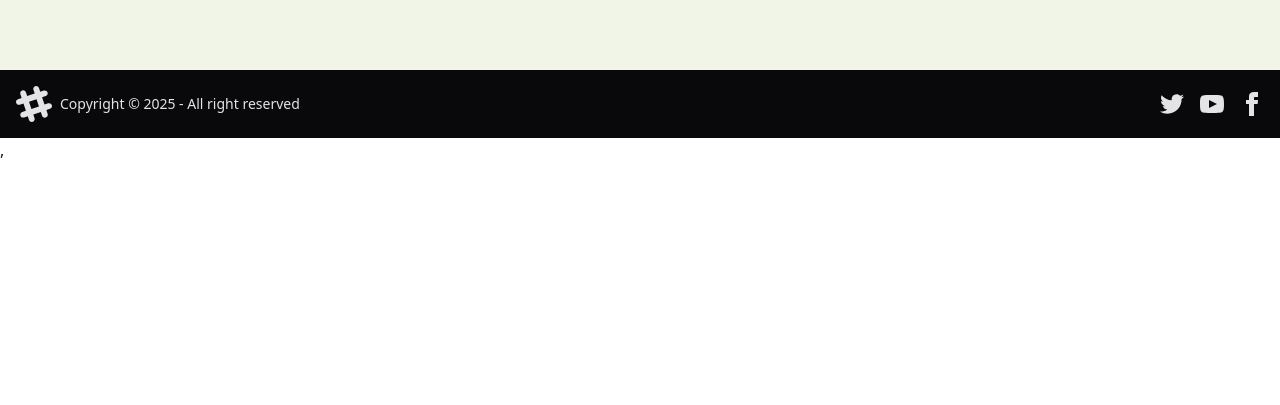
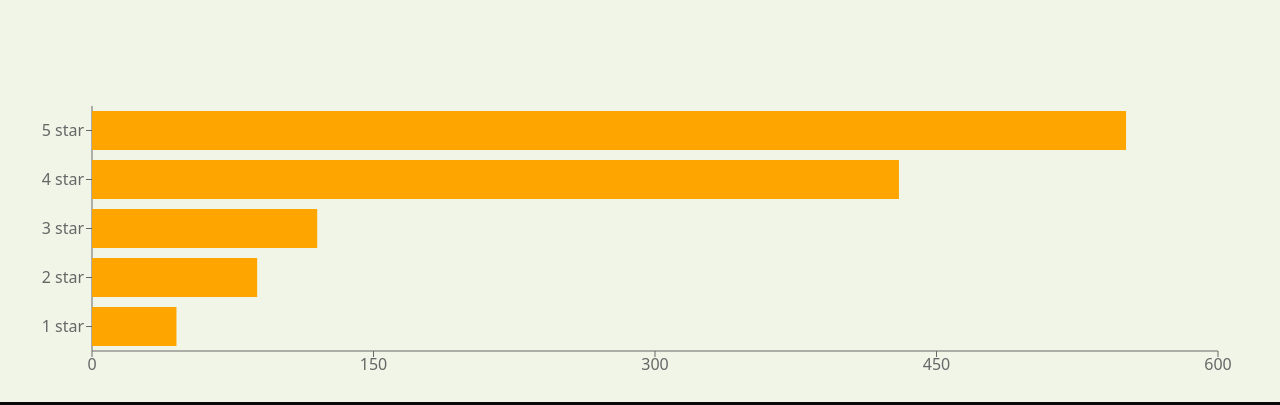
Before and after one commit to Naazrul-Islam/8th-react-assignment, a React (Vite) app: page /apps/1 in a window 1280 px wide. Shown: the part 547-952 px from the top of the page. Before the commit the page ends 800 px from the top, so only its background shows below. Built offline with nearby package versions, Linux system fonts and the light colour scheme.

Commit message:
chart added

```diff
--- a/package.json
+++ b/package.json
@@ -16,6 +16,8 @@
     "react-dom": "^19.1.1",
     "react-icons": "^5.5.0",
     "react-router": "^7.9.3",
+    "react-toastify": "^11.0.5",
+    "recharts": "^3.2.1",
     "tailwindcss": "^4.1.14"
   },
   "devDependencies": {
--- a/src/Page/DetailsApplication.jsx
+++ b/src/Page/DetailsApplication.jsx
@@ -3,6 +3,8 @@ import { useParams } from "react-router";
 import useApplication from "../coponents/useApplication";
 import DetailsTop from "../coponents/DetailsTop";
 import { saveInstalledApp, getInstalledApps } from "../localStorage/localStorage";
+import { ToastContainer, toast } from 'react-toastify';
+import AppReviewChart from "../coponents/AppReviewChart";
 
 const DetailsApplication = () => {
   const { id } = useParams();
@@ -25,6 +27,7 @@ const DetailsApplication = () => {
   const handleInstall = () => {
     saveInstalledApp(app);
     setInstall(true);
+    toast.success("App Uninstalled!");
   };
 
 
@@ -32,8 +35,13 @@ const DetailsApplication = () => {
   if (error) return <p>Error: {error}</p>;
 
   return (
+    <>
     <DetailsTop app={app} handleInstall={handleInstall} install={install} />
-  );
+    <AppReviewChart app={app}></AppReviewChart>
+    </>
+
+
+    );
 };
 
 export default DetailsApplication;
--- a/src/Page/Installation.jsx
+++ b/src/Page/Installation.jsx
@@ -5,20 +5,24 @@ import {
   removeInstalledApp,
 } from "../localStorage/localStorage";
 import InstallationCard from "../coponents/InstallationCard";
+import { ToastContainer, toast } from 'react-toastify';
 
 const Installation = () => {
   const [apps, setApps] = useState([]);
   const [sortType, setSortType] = useState("none");
+  console.log(sortType);
+
 
   useEffect(() => {
     const stored = getInstalledApps();
     setApps(stored);
   }, []);
 
+
   const handleUninstall = (id) => {
     removeInstalledApp(id);
     setApps((prev) => prev.filter((app) => app.id !== id));
-    alert("App Uninstalled Successfully ✅");
+     toast.success("App Uninstalled!");
   };
 
   const handleSort = (type) => {
@@ -66,6 +70,7 @@ const Installation = () => {
         {apps.map((app) => (
           <InstallationCard key={app.id} app={app} handleUninstall={handleUninstall}></InstallationCard>
         ))}
+         <ToastContainer />
       </div>
     </div>
   );
--- /dev/null
+++ b/src/coponents/AppReviewChart.jsx
@@ -0,0 +1,37 @@
+import React from "react";
+import {
+  BarChart,
+  Bar,
+  XAxis,
+  YAxis,
+  Tooltip,
+  ResponsiveContainer,
+} from "recharts";
+
+const AppReviewChart = ({ app }) => {
+  if (!app) return null;
+
+  const chartData = [...app.ratings].reverse().map((r) => ({
+    name: r.name,
+    count: r.count,
+  }));
+
+  return (
+    <div className="w-full px-2 sm:px-6 lg:px-8 py-4 lg:max-w-[1440px] mx-auto">
+      <ResponsiveContainer width="100%" height={300}>
+        <BarChart
+          data={chartData}
+          layout="vertical"
+          margin={{ top: 20, right: 30, bottom: 5 }}
+        >
+          <XAxis type="number" />
+          <YAxis type="category" dataKey="name" />
+          <Tooltip />
+          <Bar dataKey="count" fill="#FFA500" />
+        </BarChart>
+      </ResponsiveContainer>
+    </div>
+  );
+};
+
+export default AppReviewChart;
--- a/src/coponents/BannerEnd.jsx
+++ b/src/coponents/BannerEnd.jsx
@@ -11,13 +11,13 @@ const BannerEnd = () => {
         <p>21% more than last month</p>
       </div>
       <div className="text-center lg:mr-10 mr-4">
-        <p>Total Downloads</p>
-        <h1 className="lg:text-[4rem] text-3xl font-bold">29.6M</h1>
+        <p>Total Revews</p>
+        <h1 className="lg:text-[4rem] text-3xl font-bold">906K</h1>
         <p>46% more than last month</p>
       </div>
       <div className="text-center lg:mr-2">
-        <p>Total Downloads</p>
-        <h1 className="lg:text-[4rem] text-3xl font-bold">29.6M</h1>
+        <p>Active apps</p>
+        <h1 className="lg:text-[4rem] text-3xl font-bold">132+</h1>
         <p>31% more will lunch</p>
       </div>
       </div>
--- a/src/coponents/DetailsTop.jsx
+++ b/src/coponents/DetailsTop.jsx
@@ -1,5 +1,7 @@
 import React from "react";
 import { Link } from "react-router";
+import { ToastContainer } from "react-toastify";
+import AppReviewChart from "./AppReviewChart";
 
 const DetailsTop = ({ app, handleInstall, install }) => {
   return (
@@ -41,9 +43,11 @@ const DetailsTop = ({ app, handleInstall, install }) => {
           <Link disabled={!install} onClick={() => handleInstall(app)} className="bg-[linear-gradient(90deg,#632EE3_0%,#9F62F2_100%)] text-white px-4 py-2 rounded-lg my-10 items-center">
             {install ? "Installed"  : `Install Now (${app.size} MB)`}
           </Link>
+          <ToastContainer />
         </div>
       </div>
     </div>
+
   );
 };
 
--- a/src/coponents/InstallationCard.jsx
+++ b/src/coponents/InstallationCard.jsx
@@ -12,7 +12,7 @@ const InstallationCard = ({ app, handleUninstall }) => {
         </div>
         <div className="flex flex-col gap-10">
           <h2 className="card-title">{app.title}</h2>
-          <div className="flex gap-10">
+          <div className="flex lg:gap-10 gap-5">
             <h1>{app.downloads}</h1>
             <h1>Rating : {app.ratingAvg}</h1>
             <h1>{app.size}MB</h1>
--- a/src/coponents/Navber.jsx
+++ b/src/coponents/Navber.jsx
@@ -4,7 +4,7 @@ import { FaGithub } from "react-icons/fa";
 
 const Navber = () => {
   return (
-    <div className="navbar bg-base-100 shadow-sm px-[80px]">
+    <div className="navbar bg-base-100 shadow-sm lg:px-[80px] px-8">
       <div className="navbar-start">
         <div className="dropdown">
           <div tabIndex={0} role="button" className="btn btn-ghost lg:hidden">
```
Also changed, not shown: 1 other file (tests, documents, lock files or other folders).
